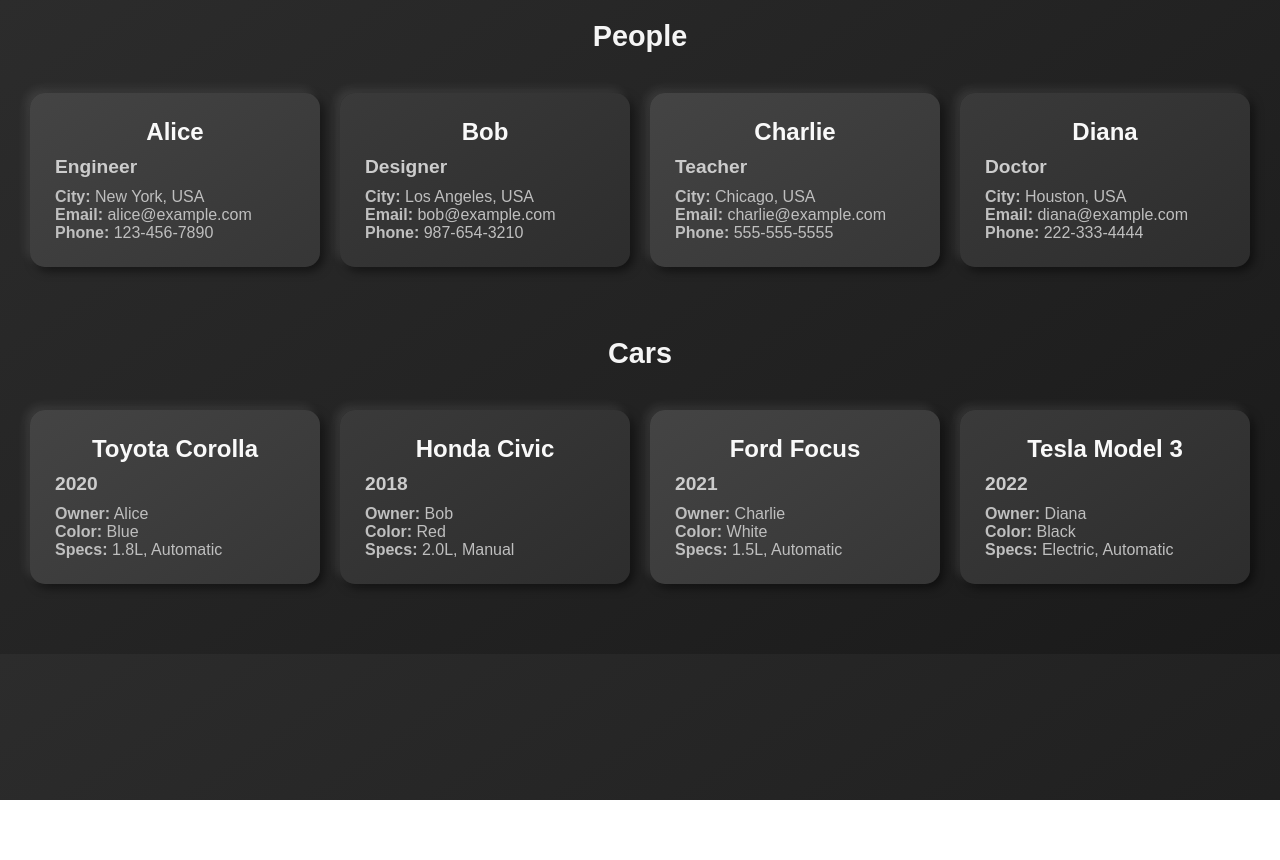
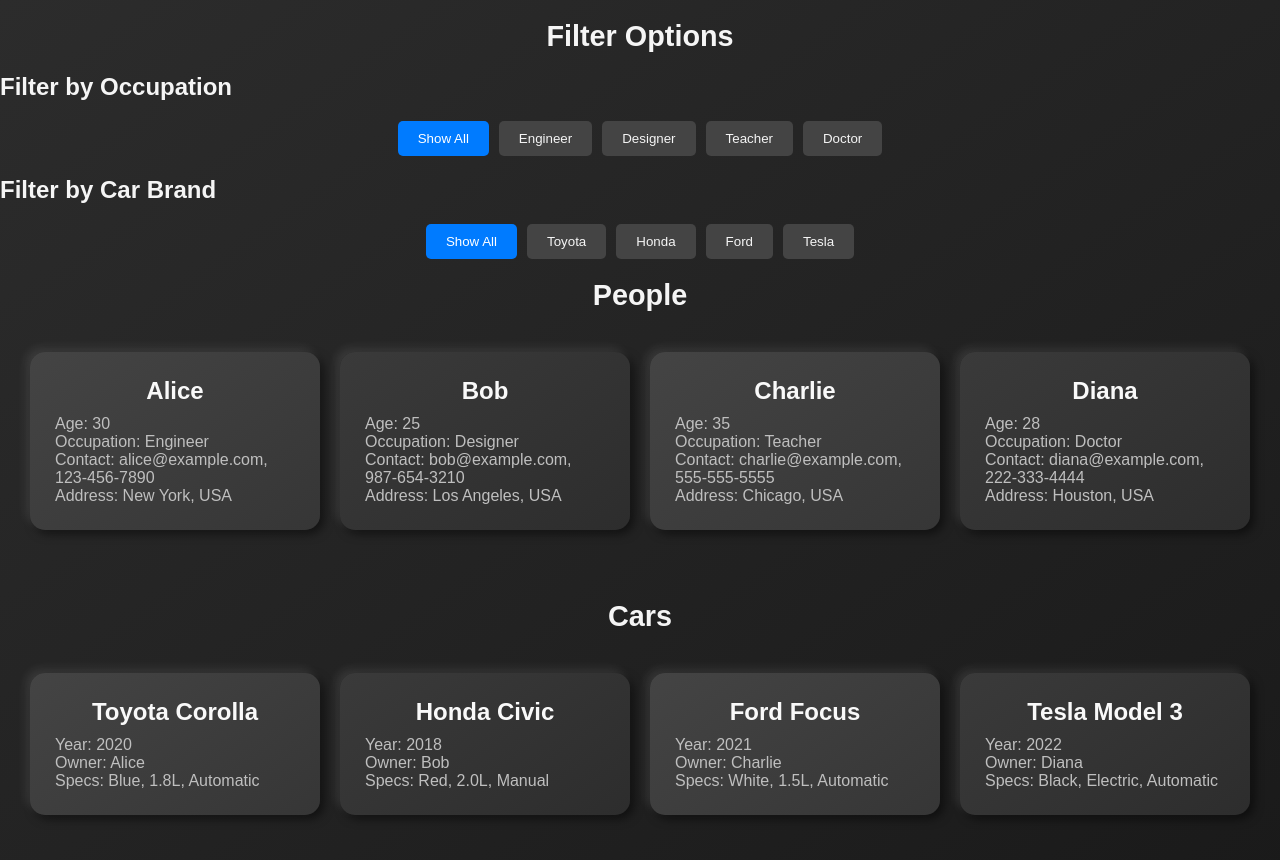
Before and after one commit to Katovikdrosdal/Katovd_HTML_CSS_JS, a plain HTML site: page Oppgaver/arrayOppgave(r)/array.html in a window 1280 px wide. Before the commit the page ends 800 px from the top, so only its background shows below. Drawn offline with Linux system fonts and the light colour scheme.

Commit message:
Implemented a filter for the array(s)

```diff
--- a/Oppgaver/arrayOppgave(r)/array.html
+++ b/Oppgaver/arrayOppgave(r)/array.html
@@ -9,6 +9,18 @@
 </head>
 
 <body>
+    <h1>Filter Options</h1>
+    <div id="filters">
+        <div>
+            <h2>Filter by Occupation</h2>
+            <div id="occupation-filters" class="filter-buttons"></div>
+        </div>
+        <div>
+            <h2>Filter by Car Brand</h2>
+            <div id="car-brand-filters" class="filter-buttons"></div>
+        </div>
+    </div>
+
     <h1>People</h1>
     <div id="people-container" class="row-container"></div>
 
--- a/Oppgaver/arrayOppgave(r)/array.js
+++ b/Oppgaver/arrayOppgave(r)/array.js
@@ -72,32 +72,90 @@ const cars = [
 ];
 
 function printOut(item) {
-  if (item.name && item.occupation) {
+  if (item.name) {
       // For people
       return `
           <div class="card">
               <h1>${item.name}</h1>
-        <h2>${item.occupation}</h2>
-        <p><strong>City:</strong> ${item.address.city}, ${item.address.country}</p>
-        <p><strong>Email:</strong> ${item.contact.email}</p>
-        <p><strong>Phone:</strong> ${item.contact.phone}</p>
+              <p>Age: ${item.age}</p>
+              <p>Occupation: ${item.occupation}</p>
+              <p>Contact: ${item.contact.email}, ${item.contact.phone}</p>
+              <p>Address: ${item.address.city}, ${item.address.country}</p>
           </div>
       `;
-  } else if (item.make && item.model) {
+  } else if (item.make) {
       // For cars
       return `
           <div class="card">
               <h1>${item.make} ${item.model}</h1>
-        <h2>${item.year}</h2>
-        <p><strong>Owner:</strong> ${item.owner.name}</p>
-        <p><strong>Color:</strong> ${item.specs.color}</p>
-        <p><strong>Specs:</strong> ${item.specs.engine}, ${item.specs.transmission}</p>
+              <p>Year: ${item.year}</p>
+              <p>Owner: ${item.owner.name}</p>
+              <p>Specs: ${item.specs.color}, ${item.specs.engine}, ${item.specs.transmission}</p>
           </div>
       `;
   }
-  return "";
+  return '';
 }
 
-// Render people and cars in separate containers
-peopleContainer.innerHTML = people.map(printOut).join("");
-carsContainer.innerHTML = cars.map(printOut).join("");
+
+const occupationFilters = document.getElementById("occupation-filters");
+const carBrandFilters = document.getElementById("car-brand-filters");
+
+const uniqueOccupations = [...new Set(people.map(person => person.occupation))];
+const uniqueCarBrands = [...new Set(cars.map(car => car.make))];
+
+// Helper function to display filtered items
+function displayFilteredItems(type, filterValue = null) {
+  if (type === "people") {
+    const filteredPeople = filterValue
+      ? people.filter(person => person.occupation === filterValue)
+      : people;
+    peopleContainer.innerHTML = filteredPeople.map(printOut).join("");
+  } else if (type === "cars") {
+    const filteredCars = filterValue
+      ? cars.filter(car => car.make === filterValue)
+      : cars;
+    carsContainer.innerHTML = filteredCars.map(printOut).join("");
+  }
+}
+
+// Generate filter buttons dynamically
+function createFilterButtons(container, items, type) {
+  // Add a "Show All" button
+  const allButton = document.createElement("button");
+  allButton.textContent = "Show All";
+  allButton.classList.add("active");
+  allButton.addEventListener("click", () => {
+    resetActiveButtons(container);
+    allButton.classList.add("active");
+    displayFilteredItems(type);
+  });
+  container.appendChild(allButton);
+
+  // Add buttons for unique values
+  items.forEach(item => {
+    const button = document.createElement("button");
+    button.textContent = item;
+    button.addEventListener("click", () => {
+      resetActiveButtons(container);
+      button.classList.add("active");
+      displayFilteredItems(type, item);
+    });
+    container.appendChild(button);
+  });
+}
+
+// Reset active class for buttons
+function resetActiveButtons(container) {
+  container.querySelectorAll("button").forEach(button => {
+    button.classList.remove("active");
+  });
+}
+
+// Create buttons for filters
+createFilterButtons(occupationFilters, uniqueOccupations, "people");
+createFilterButtons(carBrandFilters, uniqueCarBrands, "cars");
+
+// Initial display of all items
+displayFilteredItems("people");
+displayFilteredItems("cars");
--- a/Oppgaver/arrayOppgave(r)/arrays.css
+++ b/Oppgaver/arrayOppgave(r)/arrays.css
@@ -65,6 +65,33 @@ h1 {
     margin: 0;
 }
 
+/* Filter buttons */
+.filter-buttons {
+    display: flex;
+    gap: 10px;
+    margin-bottom: 20px;
+    justify-content: center;
+}
+
+.filter-buttons button {
+    background-color: #444;
+    color: #f5f5f5;
+    padding: 10px 20px;
+    border: none;
+    border-radius: 5px;
+    cursor: pointer;
+    transition: background-color 0.3s ease;
+}
+
+.filter-buttons button:hover {
+    background-color: #555;
+}
+
+.filter-buttons button.active {
+    background-color: #007BFF;
+    color: white;
+}
+
 /* Fade-in animation */
 @keyframes fadeIn {
     from {
```
Lines whose indentation alone changed are shown as unchanged.
